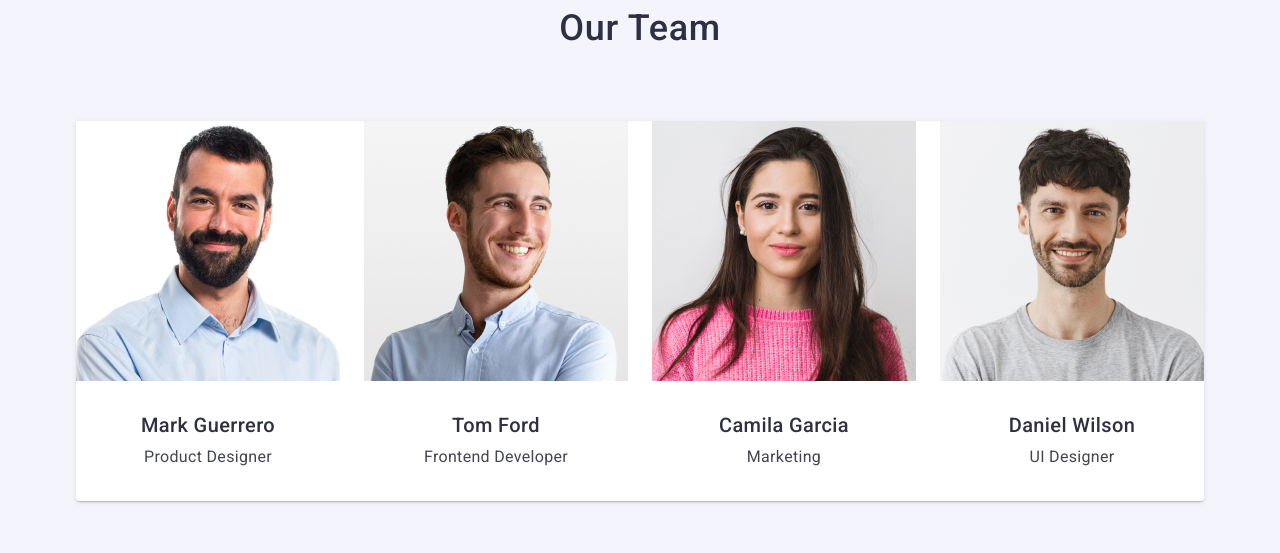
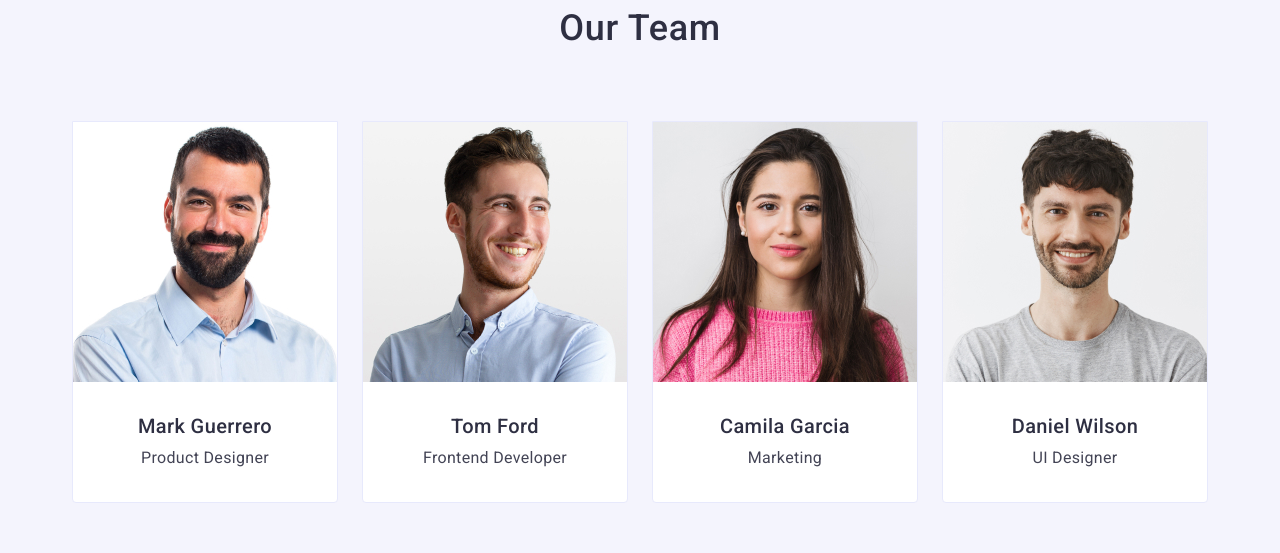
Before and after one commit to ANIa231291/goit-markup-hw-03, a plain HTML site: page index.html in a window 1280 px wide. Shown: the part 1160-1713 px from the top of the page. Drawn offline with nearby package versions, Linux system fonts and the light colour scheme.

Commit message:
renewal30000

```diff
--- a/css/styles.css
+++ b/css/styles.css
@@ -308,6 +308,8 @@ padding: 0 15px;
     flex-direction: column;
     width: calc((100% - 72px) / 4);
     margin-bottom: 8px;
+
+
 }
 .three-title{
     color: var(--NAVY-BLUE, #2E2F42);
@@ -361,14 +363,13 @@ margin-bottom: 8px;
  .menu-list{
     list-style: none;
     border-radius: 0px 0px 4px 4px;
-    background: var(--WHITE, #FFF);
-    box-shadow: 0px 2px 1px 0px rgba(46, 47, 66, 0.08), 0px 1px 1px 0px rgba(46, 47, 66, 0.16), 0px 1px 6px 0px rgba(46, 47, 66, 0.08);
     display: inline-flex;
     padding-bottom: 0px;
     justify-content: center;
     align-items: center;
     gap: 24px;
     display: flex;
+
  }
 
 
@@ -383,9 +384,10 @@ flex-direction: column;
 justify-content: center;
 align-items: center;
 border-radius: 0px 0px 4px 4px;
+}
 
-
-
+.menu-item-border{
+    border: 1px solid #e7e9fc
 }
 .foto{
     justify-content: center;
--- a/index.html
+++ b/index.html
@@ -91,7 +91,7 @@
          <div class="container container-three">
             <h2 class="title-two">Our Team</h2>
             <ul class="menu-list list">
-                <li class="menu-item">
+                <li class="menu-item menu-item-border">
                     <img class="foto" src="./images/mark.jpg" alt="Mark Guerrero"
                     width="264" height="260">
                     <div class="name-portfolio">
@@ -100,7 +100,7 @@
                     </div>
 
                 </li>
-                <li class="menu-item">
+                <li class="menu-item menu-item-border">
                     <img class="foto" src="./images/tom.jpg" alt="Tom Ford"
                     width="264"
                     height="260">
@@ -110,7 +110,7 @@
                     </div>
 
                 </li>
-                <li class="menu-item">
+                <li class="menu-item menu-item-border">
                     <img class="foto" src="./images/camila.jpg" alt="Camila Garcia"
                     width="264"
                     height="260">
@@ -120,7 +120,7 @@
                     </div>
 
                 </li>
-                <li class="menu-item">
+                <li class="menu-item menu-item-border">
                     <img class="foto" src="./images/daniel.jpg" alt="Daniel Wilson"
                     width="264"
                     height="260">
```
